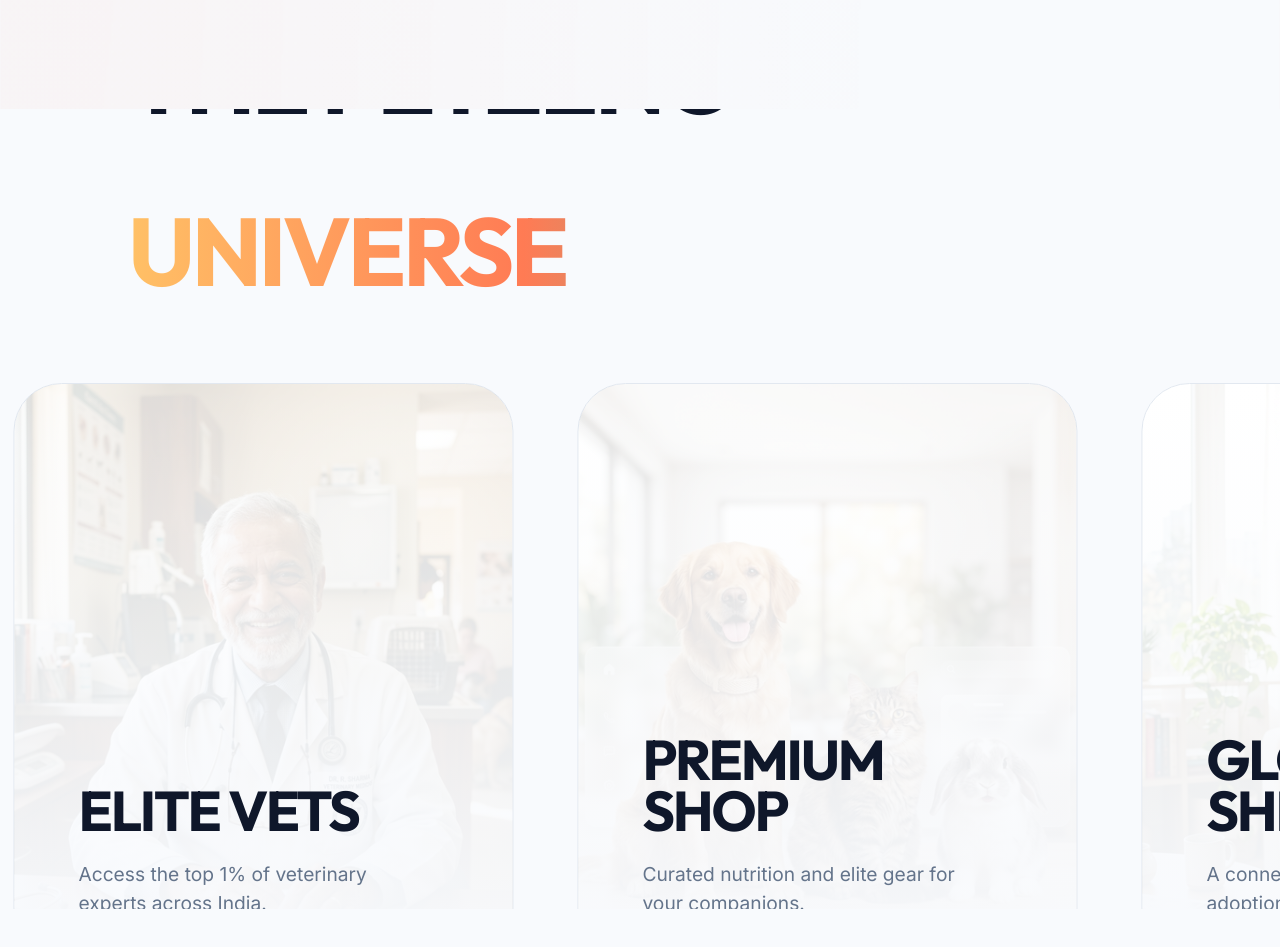
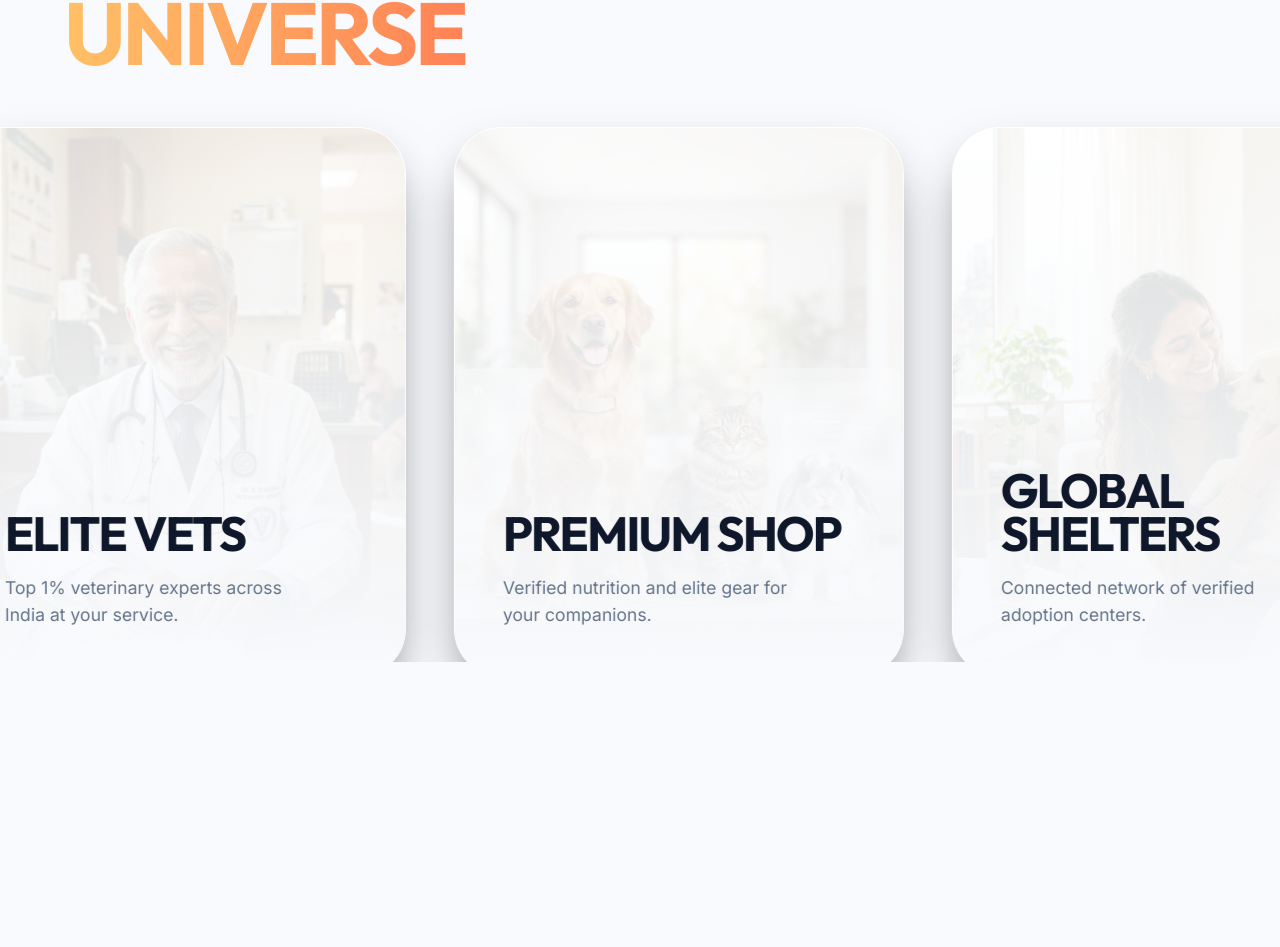
Before and after one commit to debrajx1/Petzeno-SuperApp, a React (Vite) app in the folder petzeno-web/: page / in a window 1280 px wide. Shown: the part 1599-2546 px from the top of the page. Built offline with nearby package versions, Linux system fonts and the light colour scheme.

Commit message:
fix: God-Level UI Alignment - Robust Scroll, Mobile Mastery, Typography Scales

```diff
--- a/petzeno-web/src/index.css
+++ b/petzeno-web/src/index.css
@@ -290,8 +290,8 @@ button {
   font-weight: 800;
   letter-spacing: -0.04em;
   text-transform: uppercase;
-  font-size: clamp(2.5rem, 8vw, 6rem);
-  line-height: 0.9;
+  font-size: clamp(2.2rem, 10vw, 5.5rem); /* Refined safe scaling */
+  line-height: 0.85;
   margin-bottom: var(--spacing-lg);
 }
 
@@ -303,26 +303,40 @@ button {
 
 .text-reveal-content {
   display: block;
-  transform: translateY(100%);
+  transform: translateY(105%); /* Ensure full hidden state */
 }
 
-/* Noise Texture Overlay */
+/* Noise Texture Overlay - Fix to prevent blocking interactions */
 .noise-overlay {
   position: fixed;
   top: 0;
   left: 0;
   width: 100%;
-  height: 100%;
+  height: 100vh;
   content: "";
-  opacity: 0.05;
-  z-index: 1000;
+  opacity: 0.04;
+  z-index: 9999;
   pointer-events: none;
   background-image: url("https://grainy-gradients.vercel.app/noise.svg");
-  filter: contrast(150%) brightness(100%);
+  filter: contrast(170%) brightness(100%);
+  mix-blend-mode: overlay;
 }
 
 [data-theme="dark"] .noise-overlay {
-  opacity: 0.08;
+  opacity: 0.06;
+}
+
+/* Glassmorphism Refinement for Readability */
+.glass-effect {
+  background: rgba(255, 255, 255, 0.7);
+  backdrop-filter: blur(12px) saturate(180%);
+  -webkit-backdrop-filter: blur(12px) saturate(180%);
+  border: 1px solid rgba(255, 255, 255, 0.3);
+}
+
+[data-theme="dark"] .glass-effect {
+  background: rgba(15, 23, 42, 0.7);
+  border: 1px solid rgba(255, 255, 255, 0.1);
 }
 
 /* Smooth Scroll Container Support */
--- a/petzeno-web/src/pages/Landing.jsx
+++ b/petzeno-web/src/pages/Landing.jsx
@@ -221,18 +221,55 @@ const PartnerTicker = () => {
 
 const HorizontalPetUniverse = () => {
   const targetRef = useRef(null);
+  const [isMobile, setIsMobile] = useState(false);
+
+  useEffect(() => {
+    const checkMobile = () => setIsMobile(window.innerWidth < 768);
+    checkMobile();
+    window.addEventListener('resize', checkMobile);
+    return () => window.removeEventListener('resize', checkMobile);
+  }, []);
+
   const { scrollYProgress } = useScroll({
     target: targetRef,
+    offset: ["start start", "end end"]
   });
 
-  const x = useTransform(scrollYProgress, [0, 1], ["0%", "-65%"]);
+  const x = useTransform(scrollYProgress, [0, 1], ["0%", "-68%"]);
 
   const items = [
-    { title: "Elite Vets", desc: "Access the top 1% of veterinary experts across India.", img: "/indian_vet.png" },
-    { title: "Premium Shop", desc: "Curated nutrition and elite gear for your companions.", img: "/petzeno_landing_hero.png" },
-    { title: "Global Shelters", desc: "A connected network of verified adoption centers.", img: "/indian_owner.png" },
+    { title: "Elite Vets", desc: "Top 1% veterinary experts across India at your service.", img: "/indian_vet.png" },
+    { title: "Premium Shop", desc: "Verified nutrition and elite gear for your companions.", img: "/petzeno_landing_hero.png" },
+    { title: "Global Shelters", desc: "Connected network of verified adoption centers.", img: "/indian_owner.png" },
     { title: "Mobile Core", desc: "The entire ecosystem in the palm of your hand.", img: "/petzeno-logo.png" }
   ];
+
+  if (isMobile) {
+    return (
+      <section id="universe" className={styles.statsSection} style={{ background: 'var(--color-bg-main)', border: 'none' }}>
+        <div className={styles.horizontalScrollHeader}>
+           <h2 className="elite-heading" style={{ fontSize: '3rem' }}>The PetZeno<br/><span className="shimmer-3d">Universe</span></h2>
+        </div>
+        <div style={{ display: 'flex', flexDirection: 'column', gap: '2rem', padding: '0 5%' }}>
+          {items.map((item, i) => (
+            <motion.div
+              key={i}
+              className={styles.universeCard}
+              style={{ minWidth: 'auto', width: '100%', height: '400px' }}
+              initial={{ opacity: 0, y: 30 }}
+              whileInView={{ opacity: 1, y: 0 }}
+              viewport={{ once: true }}
+            >
+              <img src={item.img} alt={item.title} className={styles.universeBg} />
+              <div className={styles.universeOverlay} />
+              <h3 className={styles.universeTitle} style={{ fontSize: '2rem' }}>{item.title}</h3>
+              <p className={styles.universeDesc}>{item.desc}</p>
+            </motion.div>
+          ))}
+        </div>
+      </section>
+    );
+  }
 
   return (
     <section ref={targetRef} className={styles.horizontalScrollSection}>
@@ -245,7 +282,7 @@ const HorizontalPetUniverse = () => {
             <div key={i} className={styles.universeCard}>
               <img src={item.img} alt={item.title} className={styles.universeBg} />
               <div className={styles.universeOverlay} />
-              <h1 className={styles.universeTitle}>{item.title}</h1>
+              <h3 className={styles.universeTitle}>{item.title}</h3>
               <p className={styles.universeDesc}>{item.desc}</p>
             </div>
           ))}
--- a/petzeno-web/src/pages/Landing.module.css
+++ b/petzeno-web/src/pages/Landing.module.css
@@ -198,12 +198,14 @@
   color: var(--color-text-muted);
 }
 
-/* Horizontal Scroll Universe */
+/* Horizontal Scroll Universe - Fixed Robust Version */
 .horizontalScrollSection {
-  height: 400vh; /* Adjust length of scroll */
+  height: 350vh; /* Reduced from 500vh to minimize blank gap */
   position: relative;
   background-color: var(--color-bg-main);
-  margin-top: 10rem;
+  margin-top: 5rem;
+  z-index: 5;
+  margin-bottom: -50vh; /* Pull next section up slightly */
 }
 
 .horizontalScrollSticky {
@@ -214,47 +216,57 @@
   flex-direction: column;
   justify-content: center;
   overflow: hidden;
+  background-color: var(--color-bg-main);
 }
 
 .horizontalScrollHeader {
-  padding: 0 10vw;
-  margin-bottom: 4rem;
+  padding: 0 5vw;
+  margin-bottom: 2rem;
+  z-index: 10;
 }
 
 .horizontalScrollTrack {
   display: flex;
-  gap: 4rem;
-  padding: 0 10vw;
+  gap: 3rem;
+  padding: 0 5vw;
+  will-change: transform;
 }
 
 .universeCard {
-  min-width: 500px;
-  height: 600px;
+  min-width: 450px;
+  height: 550px;
   border-radius: var(--radius-2xl);
-  padding: 4rem;
+  padding: 3rem;
   display: flex;
   flex-direction: column;
   justify-content: flex-end;
   position: relative;
   overflow: hidden;
-  border: 1px solid var(--color-border);
+  border: 1px solid rgba(255, 255, 255, 0.1);
   background: var(--color-bg-card);
+  box-shadow: 0 25px 50px -12px rgba(0, 0, 0, 0.5);
+  transition: all 0.6s cubic-bezier(0.16, 1, 0.3, 1);
+}
+
+.universeCard:hover {
+  border-color: var(--color-primary);
+  transform: translateY(-10px);
 }
 
 .universeTitle {
-  font-size: 3.5rem;
+  font-size: 3rem;
   font-weight: 800;
   line-height: 0.9;
   letter-spacing: -0.04em;
   text-transform: uppercase;
-  margin-bottom: 1.5rem;
+  margin-bottom: 1.25rem;
   z-index: 3;
 }
 
 .universeDesc {
-  font-size: 1.2rem;
+  font-size: 1.1rem;
   color: var(--color-text-muted);
-  max-width: 350px;
+  max-width: 320px;
   z-index: 3;
 }
 
```
